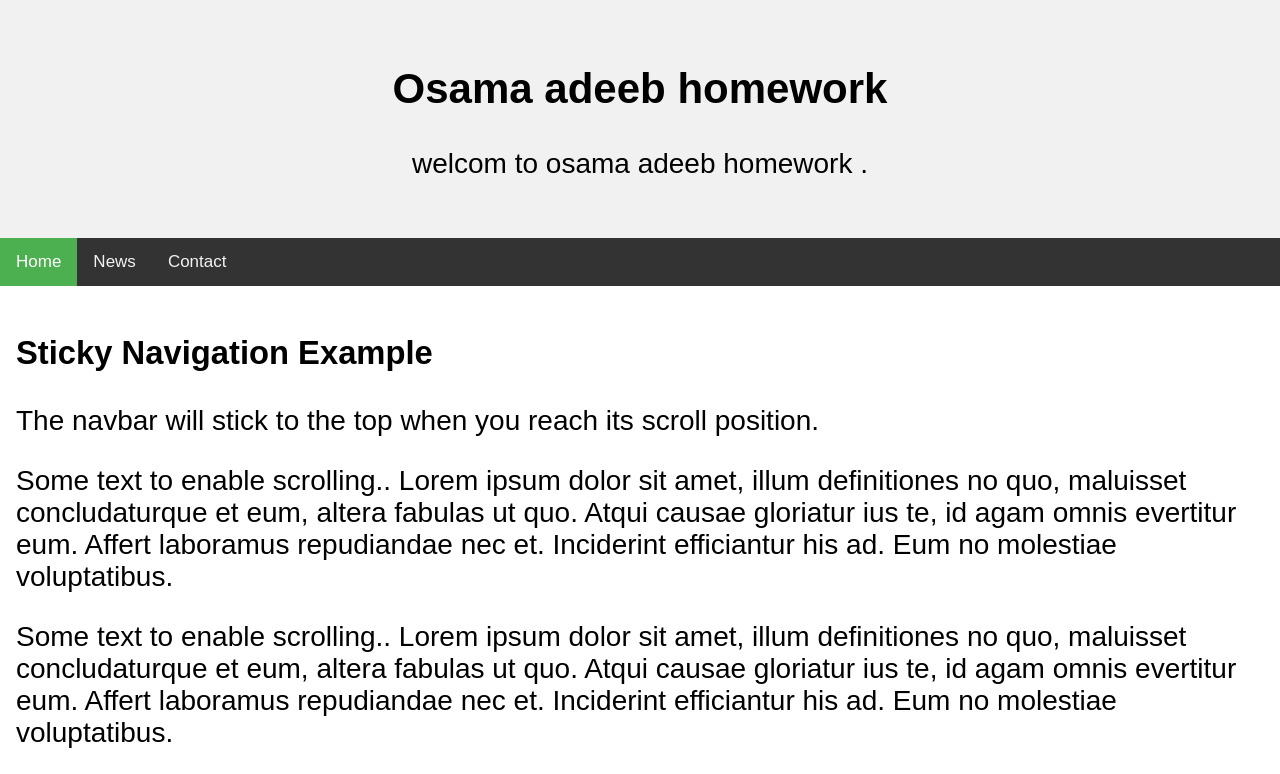
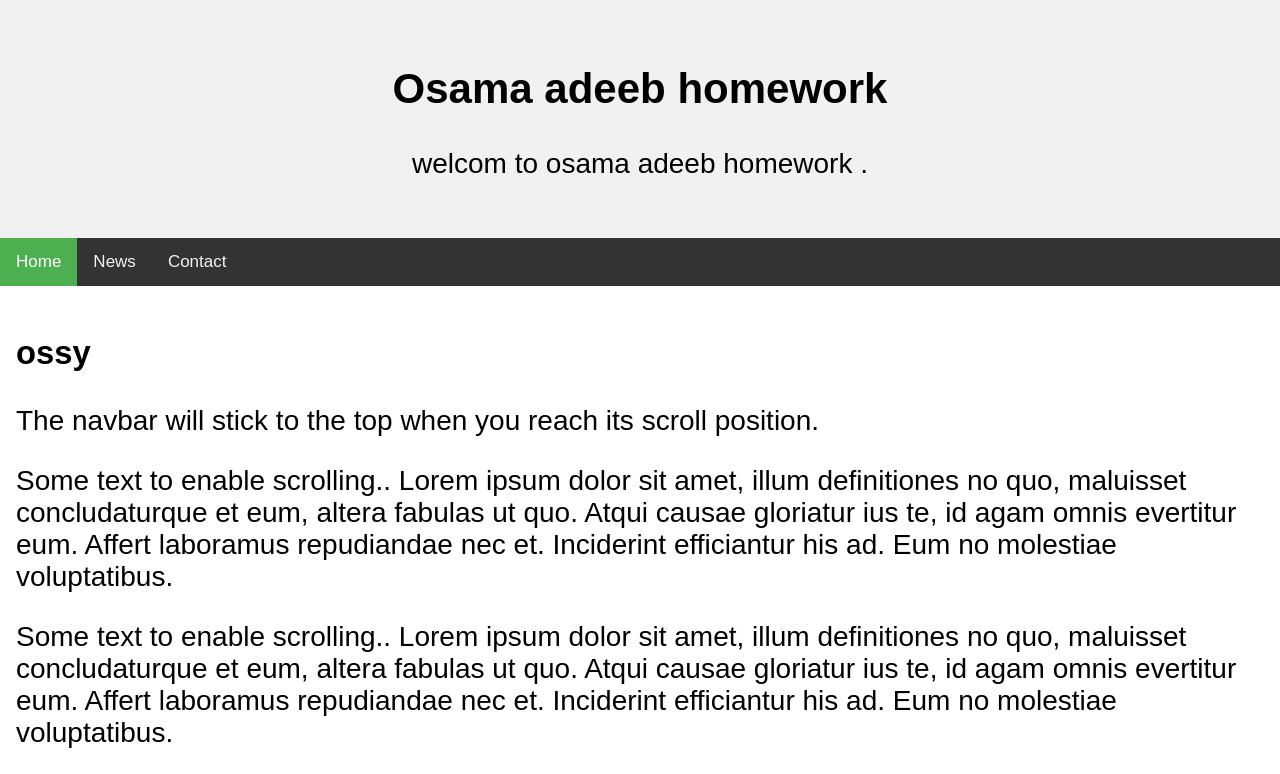
Before and after one commit to osamaAdeeb22/firset-osama, a plain HTML site: page index.html in a window 1280 px wide. Shown: the top 774 px of the page. Drawn offline with Linux system fonts and the light colour scheme.

Commit message:
modify index

```diff
--- a/index.html
+++ b/index.html
@@ -73,7 +73,7 @@
     </div>
 
     <div class="content">
-      <h3>Sticky Navigation Example</h3>
+      <h3>ossy</h3>
       <p>The navbar will stick to the top when you reach its scroll position.</p>
       <p>Some text to enable scrolling.. Lorem ipsum dolor sit amet, illum definitiones no quo, maluisset concludaturque et eum, altera fabulas ut quo. Atqui causae gloriatur ius te, id agam omnis evertitur eum. Affert laboramus repudiandae nec et. Inciderint efficiantur his ad. Eum no molestiae voluptatibus.</p>
       <p>Some text to enable scrolling.. Lorem ipsum dolor sit amet, illum definitiones no quo, maluisset concludaturque et eum, altera fabulas ut quo. Atqui causae gloriatur ius te, id agam omnis evertitur eum. Affert laboramus repudiandae nec et. Inciderint efficiantur his ad. Eum no molestiae voluptatibus.</p>
```
